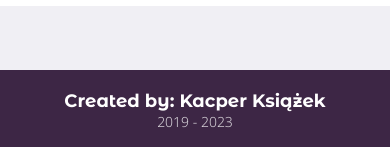
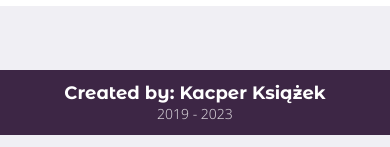
Before and after one commit to Kacper-Ksiazek/portfolio, a Next.js app: page / in a window 390 px wide. Shown: the part 7124-7271 px from the top of the page. Built offline with nearby package versions, Linux system fonts and the light colour scheme; no server answers; the database is empty.

Commit message:
👌 IMPROVE: Current footer ractorization See #114

```diff
--- a/layout/Footer.tsx
+++ /dev/null
@@ -1,56 +0,0 @@
-// Tools
-import { styled, alpha } from "@mui/material";
-// Types
-import type { FunctionComponent } from "react";
-// Styled Components
-const FooterBase = styled("footer")(({ theme }) => ({
-    background: theme.palette.background.paper,
-    width: "calc(100vw - 40px)",
-    borderRadius: "20px",
-    margin: "0 auto 20px auto",
-    display: "flex",
-    flexDirection: "column",
-    justifyContent: "center",
-    alignItems: "center",
-    height: "80px",
-    color: "#fff",
-    span: {
-        fontSize: "14px",
-        fontWeight: 300,
-    },
-    userSelect: "none",
-    "@media (max-width:1550px)": {
-        width: "calc(100vw - 20px)",
-        margin: "0 auto 10px auto",
-    },
-    ["@media (max-width:500px)"]: {
-        width: "calc(100vw - 0px)",
-        margin: "0 auto 0px auto",
-        borderRadius: "0px",
-    },
-    ".years": {
-        color: alpha("#fff", 0.8),
-    },
-}));
-const AuthorHeader = styled("h4")(({ theme }) => ({
-    margin: "10px 0 0 0",
-    fontSize: "20px",
-    fontWeight: 700,
-    fontFamily: "Montserrat Alternates",
-    ["@media (max-width:800px)"]: {
-        margin: 0,
-    },
-    ["@media (max-width:500px)"]: {
-        fontSize: "18px",
-    },
-}));
-const Footer: FunctionComponent = () => {
-    return (
-        <FooterBase>
-            <AuthorHeader>Created by: Kacper Książek</AuthorHeader>
-            <span className="years">2019 - 2023</span>
-        </FooterBase>
-    );
-};
-
-export default Footer;
--- /dev/null
+++ b/layout/Footer/Author.tsx
@@ -0,0 +1,40 @@
+// Tools
+import { styled, alpha } from "@mui/material";
+// Types
+import type { FunctionComponent } from "react";
+// Styled Components
+const AuthorHeaderBase = styled("div")(({ theme }) => ({
+    display: "flex",
+    flexDirection: "column",
+    justifyContent: "center",
+    alignItems: "center",
+    color: "#fff",
+    h4: {
+        margin: "10px 0 0 0",
+        fontSize: "20px",
+        fontWeight: 700,
+        fontFamily: "Montserrat Alternates",
+        ["@media (max-width:800px)"]: {
+            margin: 0,
+        },
+        ["@media (max-width:500px)"]: {
+            fontSize: "18px",
+        },
+    },
+    ".years": {
+        fontSize: "14px",
+        fontWeight: 300,
+        color: alpha("#fff", 0.8),
+    },
+}));
+
+const AuthorHeader: FunctionComponent = (props) => {
+    return (
+        <AuthorHeaderBase>
+            <h4 className="author">Created by: Kacper Książek</h4>
+            <span className="years">2019 - 2023</span>
+        </AuthorHeaderBase>
+    );
+};
+
+export default AuthorHeader;
--- /dev/null
+++ b/layout/Footer/Base.tsx
@@ -0,0 +1,24 @@
+// Tools
+import { styled } from "@mui/material";
+
+export default styled("footer")(({ theme }) => ({
+    background: theme.palette.background.paper,
+    width: "calc(100vw - 40px)",
+    borderRadius: "20px",
+    margin: "0 auto 20px auto",
+    display: "flex",
+    flexDirection: "column",
+    justifyContent: "center",
+    alignItems: "center",
+    padding: "12px 0",
+    userSelect: "none",
+    "@media (max-width:1550px)": {
+        width: "calc(100vw - 20px)",
+        margin: "0 auto 10px auto",
+    },
+    ["@media (max-width:500px)"]: {
+        width: "calc(100vw - 0px)",
+        margin: "0 auto 0px auto",
+        borderRadius: "0px",
+    },
+}));
--- /dev/null
+++ b/layout/Footer/index.tsx
@@ -0,0 +1,16 @@
+// Types
+import type { FunctionComponent } from "react";
+// Other components
+import Author from "./Author";
+// Styled components
+import FooterBase from "./Base";
+
+const Footer: FunctionComponent = () => {
+    return (
+        <FooterBase>
+            <Author />
+        </FooterBase>
+    );
+};
+
+export default Footer;
```
